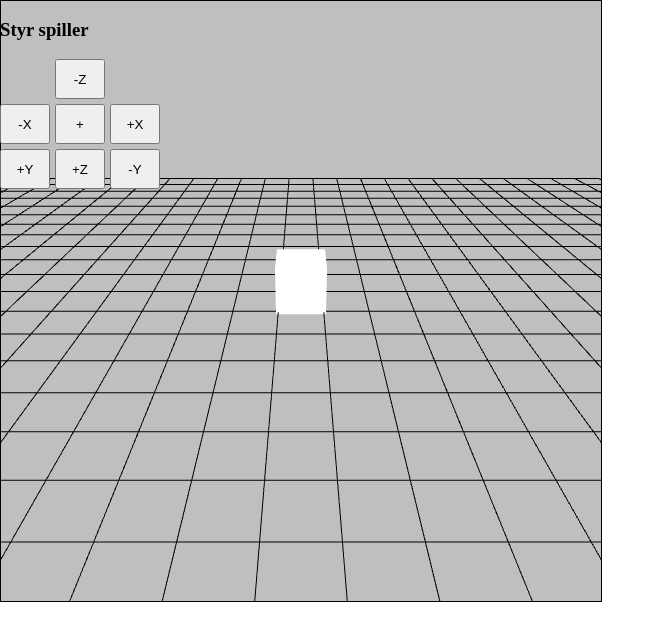
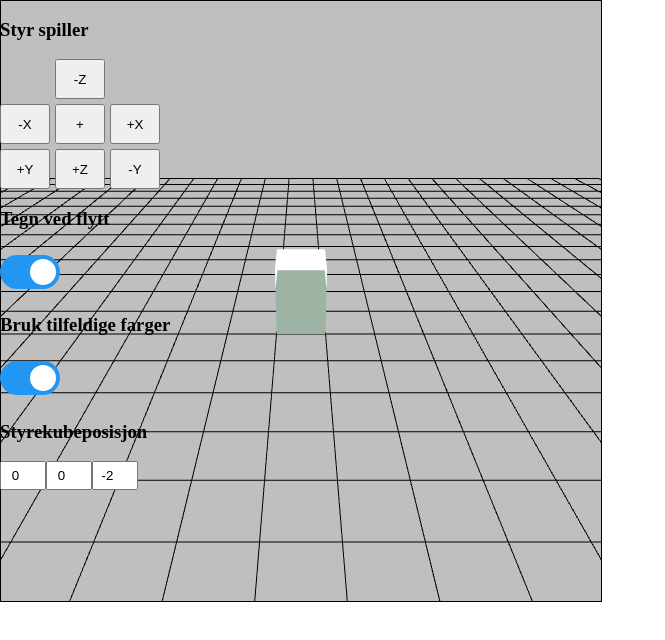
Before and after one commit to kegma1/datamaskingrafikk, a plain HTML site: page Oblig2/index.html in a window 1280 px wide. Both pictures are taken after a click on the button "-Z". Shown: the whole page, without its empty margins (0-665 px from the left). Drawn offline with Linux system fonts and the light colour scheme.

Commit message:
ok shit works i think

```diff
--- a/Oblig2/cubeManager.js
+++ b/Oblig2/cubeManager.js
@@ -9,19 +9,34 @@ export class CubeManager {
         this.randomColor = true;
         this.cubes = [];
         this.cubeMesh = generateCubeMesh(gl, w);
+        this.drawOnMove = true;
         this.head = new MeshInstance(generateCubeMesh(gl, w + 0.2), new ShaderInstance(shader), {fragmentColor: [1, 1, 1, 1]});
     }
 
+    get headPos() {
+        return this.head.position
+    }
+
     moveHead(x, y, z) {
+        if(this.drawOnMove) {this.addCubeAtHead()}
         vec3.add(this.head.position, this.head.position, [x*this.w, y*this.w, z*this.w]);
+
+        document.getElementById("pos-input-x").value = this.head.position[0]
+        document.getElementById("pos-input-y").value = this.head.position[1]
+        document.getElementById("pos-input-z").value = this.head.position[2]
     }
 
     addCubeAtHead() {
+        let color;
         if (this.randomColor) {
-            let newCube = new MeshInstance(this.cubeMesh, new ShaderInstance(this.shader), {fragmentColor: [Math.random(), Math.random(), Math.random(), 1]});
-            newCube.position = [...this.head.position];
-            this.cubes.push(newCube);
+            color = [Math.random(), Math.random(), Math.random(), 1];
+        } else {
+            color = [1, 0, 0, 1];
         }
+
+        let newCube = new MeshInstance(this.cubeMesh, new ShaderInstance(this.shader), {fragmentColor: color});
+        newCube.position = [...this.head.position];
+        this.cubes.push(newCube);
     }
 
     draw(camera) {
--- a/Oblig2/index.html
+++ b/Oblig2/index.html
@@ -24,6 +24,24 @@
             <button class="controlButtons" onclick="cube_manager.moveHead(0, 1, 0);">+Y</button>
             <button class="controlButtons" onclick="cube_manager.moveHead(0, 0, 1);">+Z</button>
             <button class="controlButtons" onclick="cube_manager.moveHead(0, -1, 0);">-Y</button>
+        </div>
+        <h3>Tegn ved flytt</h3>
+        <label class="switch">
+            <input type="checkbox" id="drawWithMove" checked>
+            <span class="slider round"></span>
+        </label>
+
+        <h3>Bruk tilfeldige farger</h3>
+        <label class="switch">
+            <input type="checkbox" id="randomColors" checked>
+            <span class="slider round"></span>
+        </label>
+
+        <h3>Styrekubeposisjon</h3>
+        <div class="pos-div">
+            <input type="number" id="pos-input-x" value="0">
+            <input type="number" id="pos-input-y" value="0">
+            <input type="number" id="pos-input-z" value="0">
         </div>
     </div>
 
@@ -81,6 +99,19 @@
         height: 40px;
         box-sizing: border-box;
     }
+
+    .pos-div {
+        display: flex;
+
+    }
+
+    .pos-div input {
+        margin: 0;
+        padding: 5px 5px;
+        width: 2rem;
+        appearance: textfield;
+        text-align: center;
+    }
    </style>
 </body>
 </html>
--- a/Oblig2/main.js
+++ b/Oblig2/main.js
@@ -39,6 +39,24 @@ window.addEventListener('keyup', (event) => {
 
 export const cube_manager =  new CubeManager(gl, w, shaders.basic);
 window.cube_manager = cube_manager;
+
+document.getElementById("drawWithMove").addEventListener("change", function() {
+    cube_manager.drawOnMove = this.checked;
+});
+
+document.getElementById("randomColors").addEventListener("change", function() {
+    cube_manager.randomColor = this.checked;
+});
+
+document.getElementById("pos-input-x").addEventListener("change", function() {
+    cube_manager.headPos[0] = this.value * w
+})
+document.getElementById("pos-input-y").addEventListener("change", function() {
+    cube_manager.headPos[1] = this.value * w
+})
+document.getElementById("pos-input-z").addEventListener("change", function() {
+    cube_manager.headPos[2] = this.value * w
+})
 
 export function main() {
     let camera = new Camera(
```
Also changed, not shown: 1 other file.
